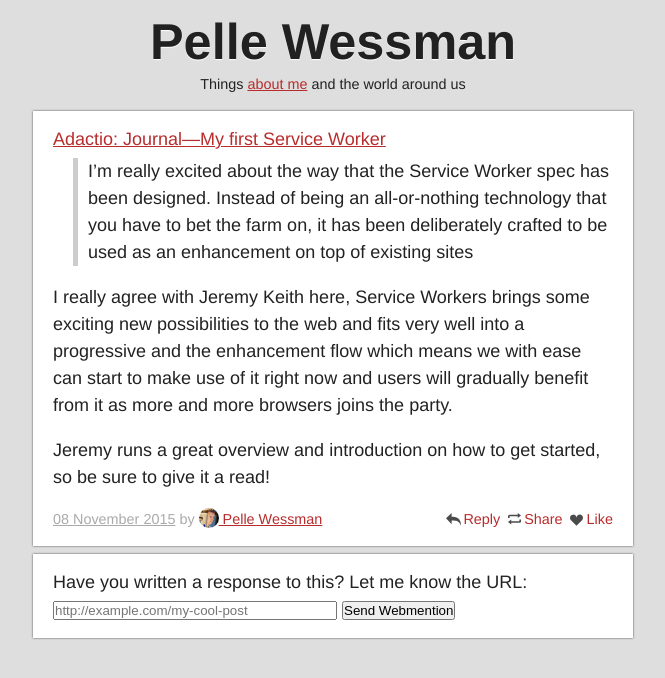
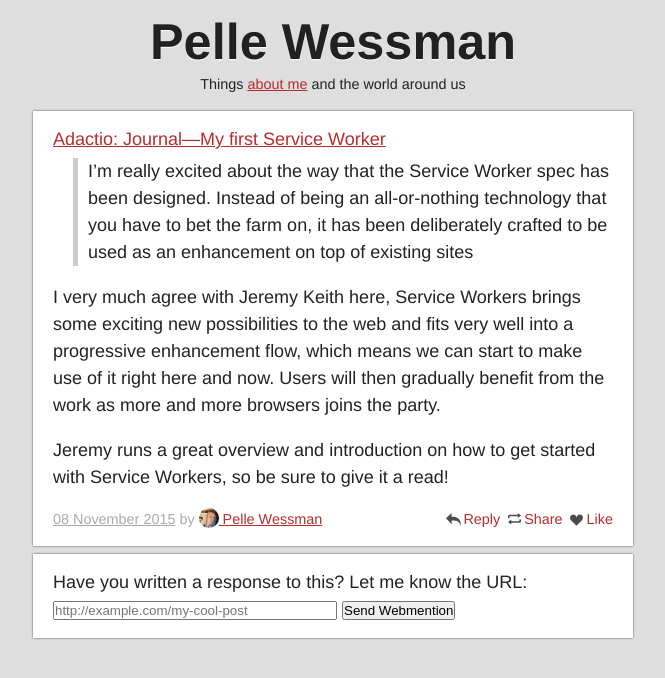
Before and after one commit to voxpelli/voxpelli.github.com, a Jekyll site: the page built from _posts/2015-11-08-adactio-journal-my-first-service-worker.md, in a window 1280 px wide. Shown: the top 678 px of the page, without its empty margins (307-972 px from the left). Built offline with Jekyll 4.4.1, drawn with Linux system fonts in a browser that asks for light colours; comment, search, counter and statistics services are not loaded.

Commit message:
uploading links

```diff
--- a/_posts/2015-11-08-adactio-journal-my-first-service-worker.md
+++ b/_posts/2015-11-08-adactio-journal-my-first-service-worker.md
@@ -10,6 +10,6 @@ category: links
 ---
 > I’m really excited about the way that the Service Worker spec has been designed. Instead of being an all-or-nothing technology that you have to bet the farm on, it has been deliberately crafted to be used as an enhancement on top of existing sites
 
-I really agree with Jeremy Keith here, Service Workers brings some exciting new possibilities to the web and fits very well into a progressive and the enhancement flow which means we with ease can start to make use of it right now and users will gradually benefit from it as more and more browsers joins the party.
+I very much agree with Jeremy Keith here, Service Workers brings some exciting new possibilities to the web and fits very well into a progressive enhancement flow, which means we can start to make use of it right here and now. Users will then gradually benefit from the work as more and more browsers joins the party.
 
-Jeremy runs a great overview and introduction on how to get started, so be sure to give it a read!
+Jeremy runs a great overview and introduction on how to get started with Service Workers, so be sure to give it a read!
```
